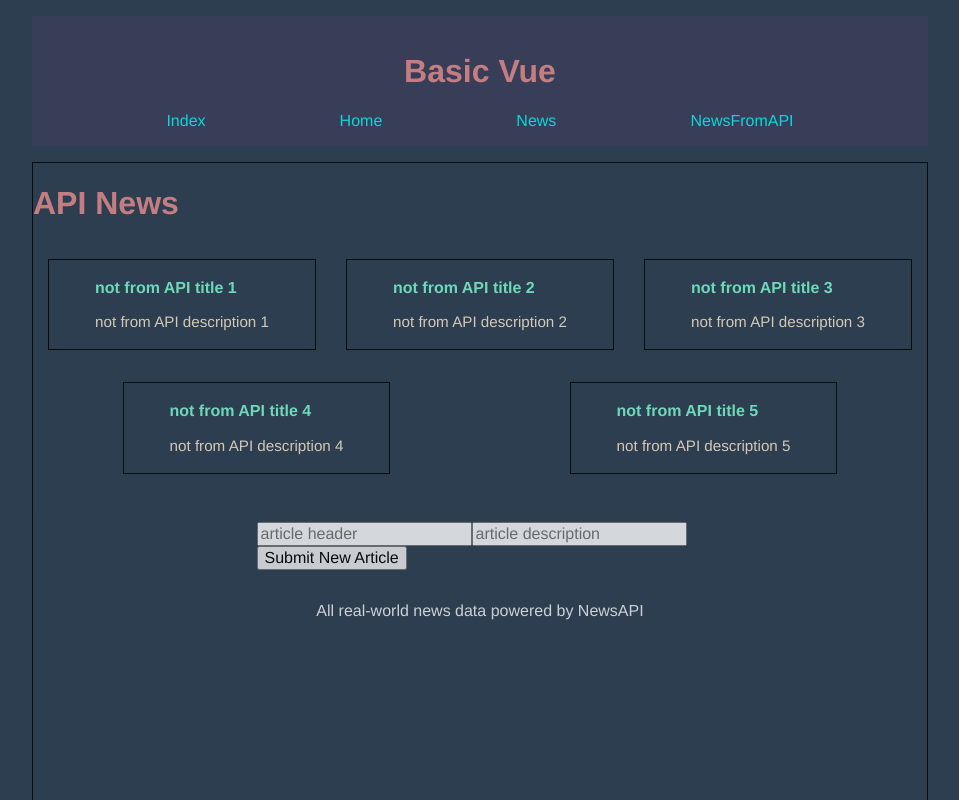
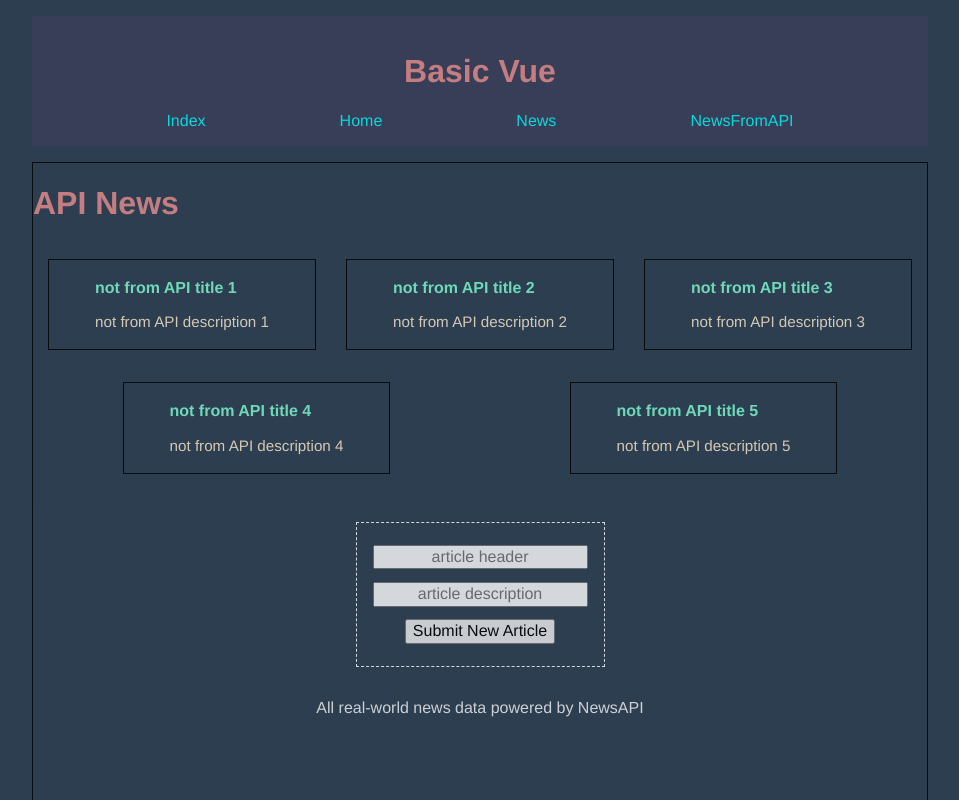
Before and after one commit to ok1a/basic-vue, a Vue app in the folder basic-vue/: page /#/news2 in a window 1280 px wide. Shown: the top 800 px of the page, without its empty margins (160-1119 px from the left). Built offline with nearby package versions, Linux system fonts and the light colour scheme; no server answers.

Commit message:
addArticle function abstracted into Form component. Clear form on submission function created and utilized

```diff
--- a/basic-vue/src/components/Form.vue
+++ b/basic-vue/src/components/Form.vue
@@ -1,9 +1,9 @@
 <template>
-	<div class="article-form">
-		<form>
+	<div class="article-form-container">
+		<form class="article-form">
 			<input v-model="article_header" placeholder="article header" />
 			<input v-model="article_description" placeholder="article description" />
-			<button v-on:click.prevent="testArticleForm">Submit New Article</button>
+			<button v-on:click.prevent="addArticle">Submit New Article</button>
 		</form>
 	</div>
 </template>
@@ -18,13 +18,39 @@ export default {
 		};
 	},
 	methods: {
-		testArticleForm: function() {
+		addArticle: function() {
 			const newStoryToAdd = {
 				title: this.article_header,
 				description: this.article_description,
 			};
-			console.log('New Story:', newStoryToAdd);
+			this.$store.commit('addStory', newStoryToAdd);
+
+			this.clearForm();
+		},
+
+		clearForm: function() {
+			this.article_header = '';
+			this.article_description = '';
 		},
 	},
 };
 </script>
+
+<style scoped>
+.article-form-container {
+	border: 1px dashed white;
+	padding: 1rem;
+}
+.article-form {
+	display: flex;
+	flex-direction: column;
+	justify-content: space-between;
+	align-items: center;
+	align-content: center;
+}
+
+.article-form * {
+	margin: 0.4rem 0;
+	text-align: center;
+}
+</style>
--- a/basic-vue/src/components/Section.vue
+++ b/basic-vue/src/components/Section.vue
@@ -61,14 +61,6 @@ export default {
 		ArticleForm,
 	},
 	methods: {
-		addArticle: function() {
-			const newStoryToAdd = {
-				title: '123',
-				description: '456',
-			};
-			this.$store.commit('addStory', newStoryToAdd);
-			this.testLifecycle('addArticle');
-		},
 		testLifecycle: function(fromFunc) {
 			console.log(
 				`how long after/before a lifecycle method will this run... let's see. ${fromFunc}`,
```
